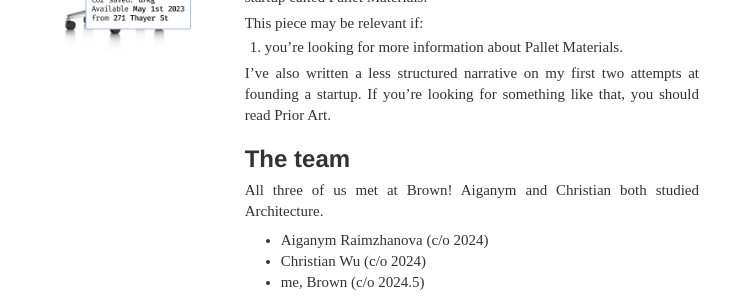
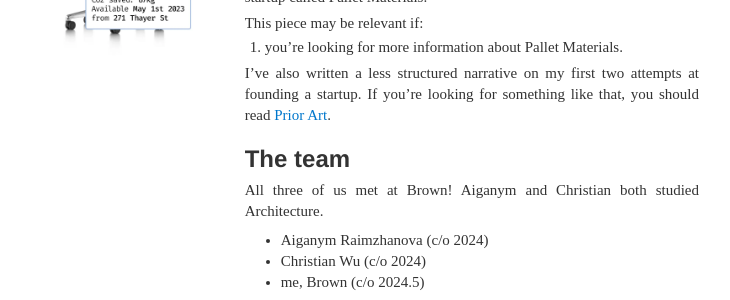
Before and after one commit to BenjaminHLee/BenjaminHLee.github.io, a Jekyll site: the page built from _posts/2024-08-20-pallet-materials.md, in a window 1280 px wide and 900 px high. Shown: the part 292-592 px from the top of the window, without its empty margins (275-1005 px from the left). Built offline with Jekyll 4.4.1, drawn with Linux system fonts in a browser that asks for light colours; part of the change alters nothing that is shown.

```diff
--- a/_posts/2024-08-20-pallet-materials.md
+++ b/_posts/2024-08-20-pallet-materials.md
@@ -15,7 +15,7 @@ This piece may be relevant if:
 
 1. you’re looking for more information about Pallet Materials.
 
-I’ve also written a less structured narrative on my first two attempts at founding a startup. If you’re looking for something like that, you should read Prior Art.
+I’ve also written a less structured narrative on my first two attempts at founding a startup. If you’re looking for something like that, you should read [Prior Art]({% post_url 2024-02-13-prior-art %}).
 
 ## The team
 
```
